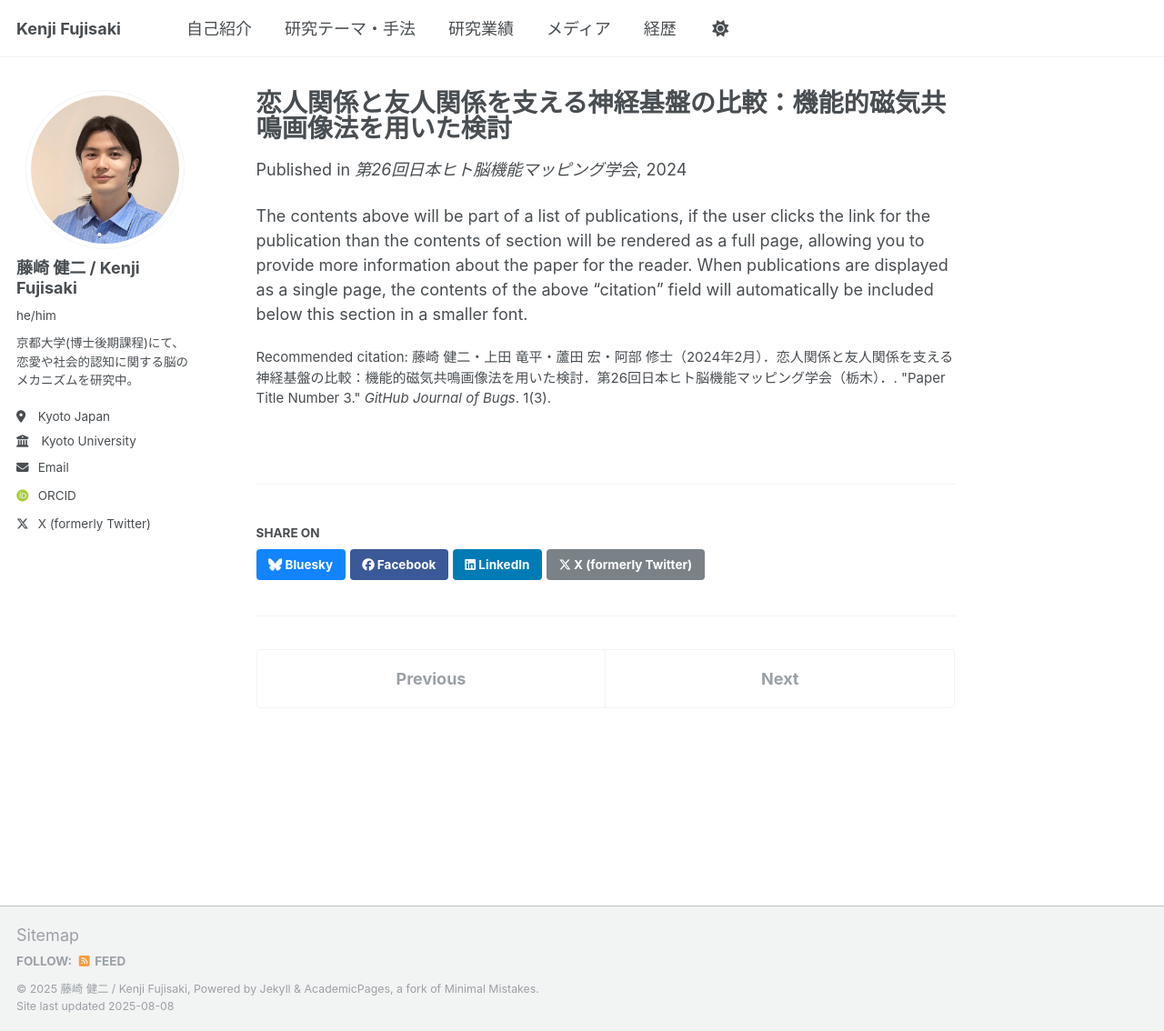
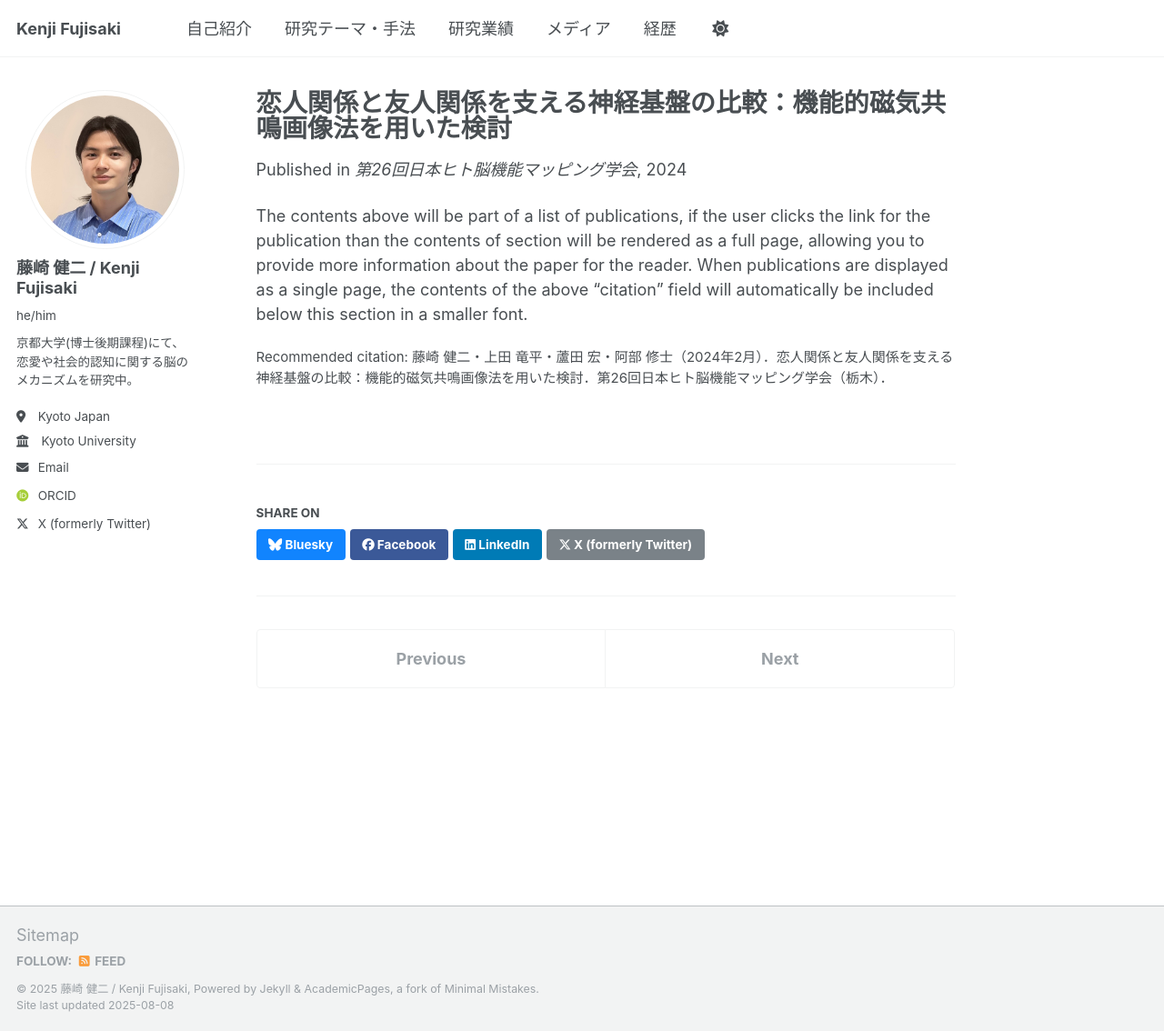
Before and after one commit to kenjifujisaki-research/kenjifujisaki-research.github.io, a Jekyll site: the page built from _publications/2024_学会_第26回日本ヒト脳機能マッピング学会.md, in a window 1280 px wide and 1134 px high. Shown: the whole window at 91% size. Built offline with Jekyll 4.4.1, drawn with Linux system fonts in a browser that asks for light colours; some web fonts are replaced.

Commit message:
Update 2024_学会_第26回日本ヒト脳機能マッピング学会.md

```diff
--- a/_publications/2024_学会_第26回日本ヒト脳機能マッピング学会.md
+++ b/_publications/2024_学会_第26回日本ヒト脳機能マッピング学会.md
@@ -7,7 +7,7 @@ permalink: /publication/2024_学会_第26回日本ヒト脳機能マッピング
 date: 2024-02-23
 venue: '第26回日本ヒト脳機能マッピング学会'
 # paperurl: 'http://academicpages.github.io/files/paper3.pdf'
-citation: '藤崎 健二・上田 竜平・蘆田 宏・阿部 修士（2024年2月）．恋人関係と友人関係を支える神経基盤の比較：機能的磁気共鳴画像法を用いた検討．第26回日本ヒト脳機能マッピング学会（栃木）．. &quot;Paper Title Number 3.&quot; <i>GitHub Journal of Bugs</i>. 1(3).'
+citation: '藤崎 健二・上田 竜平・蘆田 宏・阿部 修士（2024年2月）．恋人関係と友人関係を支える神経基盤の比較：機能的磁気共鳴画像法を用いた検討．第26回日本ヒト脳機能マッピング学会（栃木）．'
 ---
 
 The contents above will be part of a list of publications, if the user clicks the link for the publication than the contents of section will be rendered as a full page, allowing you to provide more information about the paper for the reader. When publications are displayed as a single page, the contents of the above "citation" field will automatically be included below this section in a smaller font.
```
